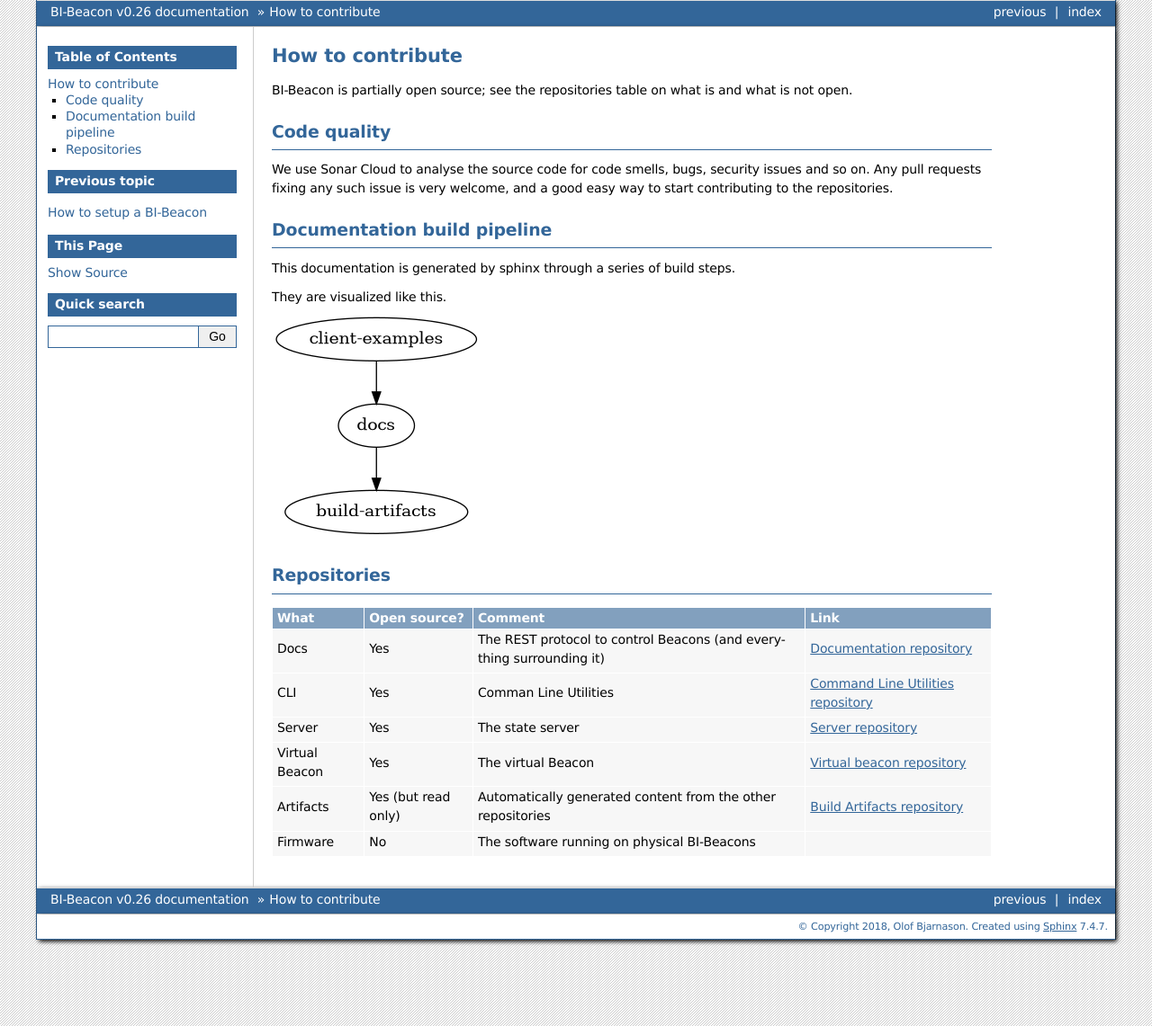
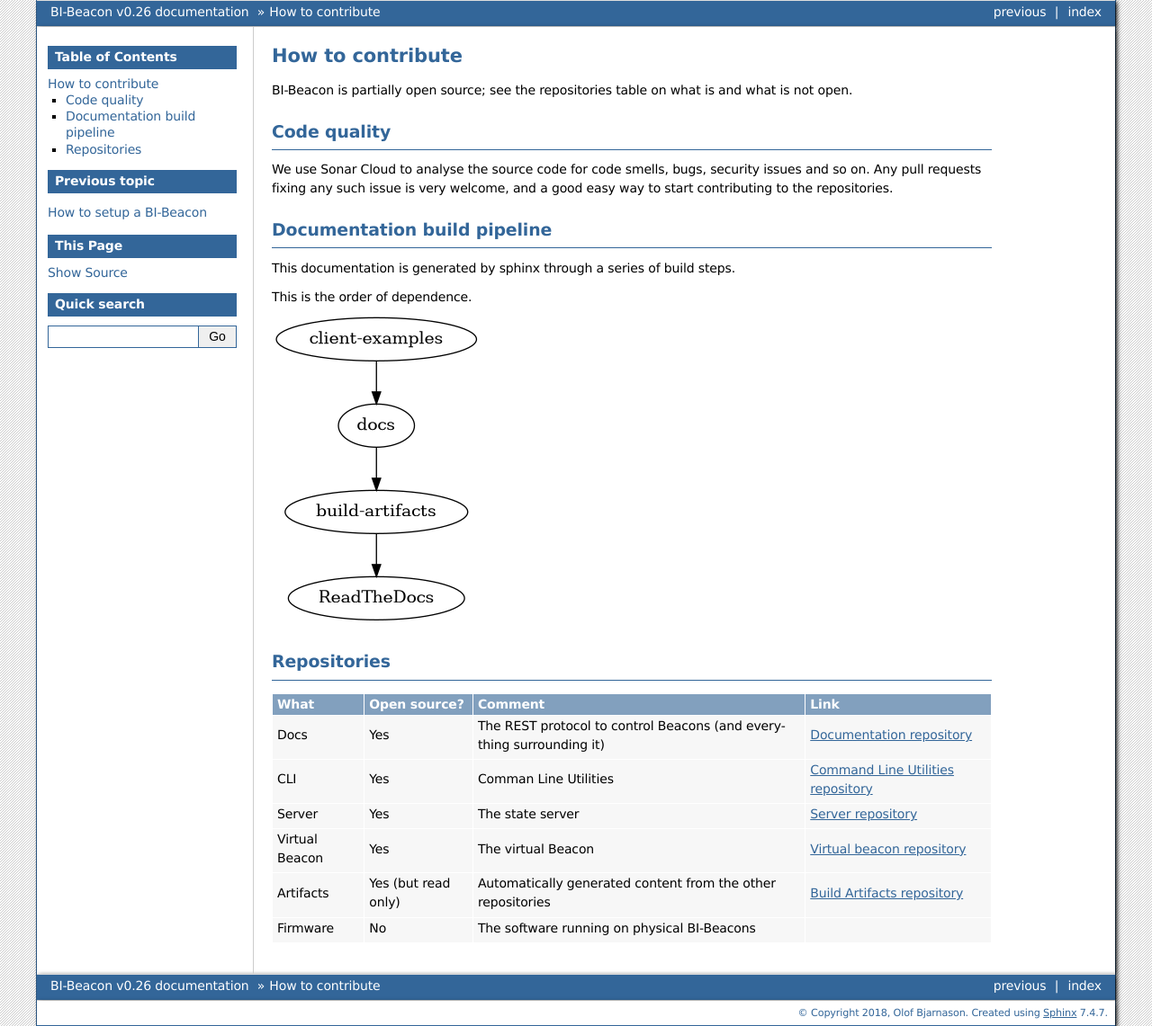
Before and after one commit to BI-Beacon/docs, a Sphinx documentation site: the page built from docs/devguide.rst, in a window 1280 px wide. Shown: the whole page at 90% size. Built offline with Sphinx 7.4.7, drawn with Linux system fonts in a browser that asks for light colours; pages that are not in the unit, such as notebooks, are missing from menus.

```diff
--- a/docs/devguide.rst
+++ b/docs/devguide.rst
@@ -21,7 +21,7 @@ Documentation build pipeline
 
 This documentation is generated by sphinx through a series of build steps.
 
-They are visualized like this.
+This is the order of dependence.
 
 .. graphviz::
 
```
Also changed, not shown: other parts of docs/devguide.rst (+2 -0 lines).
